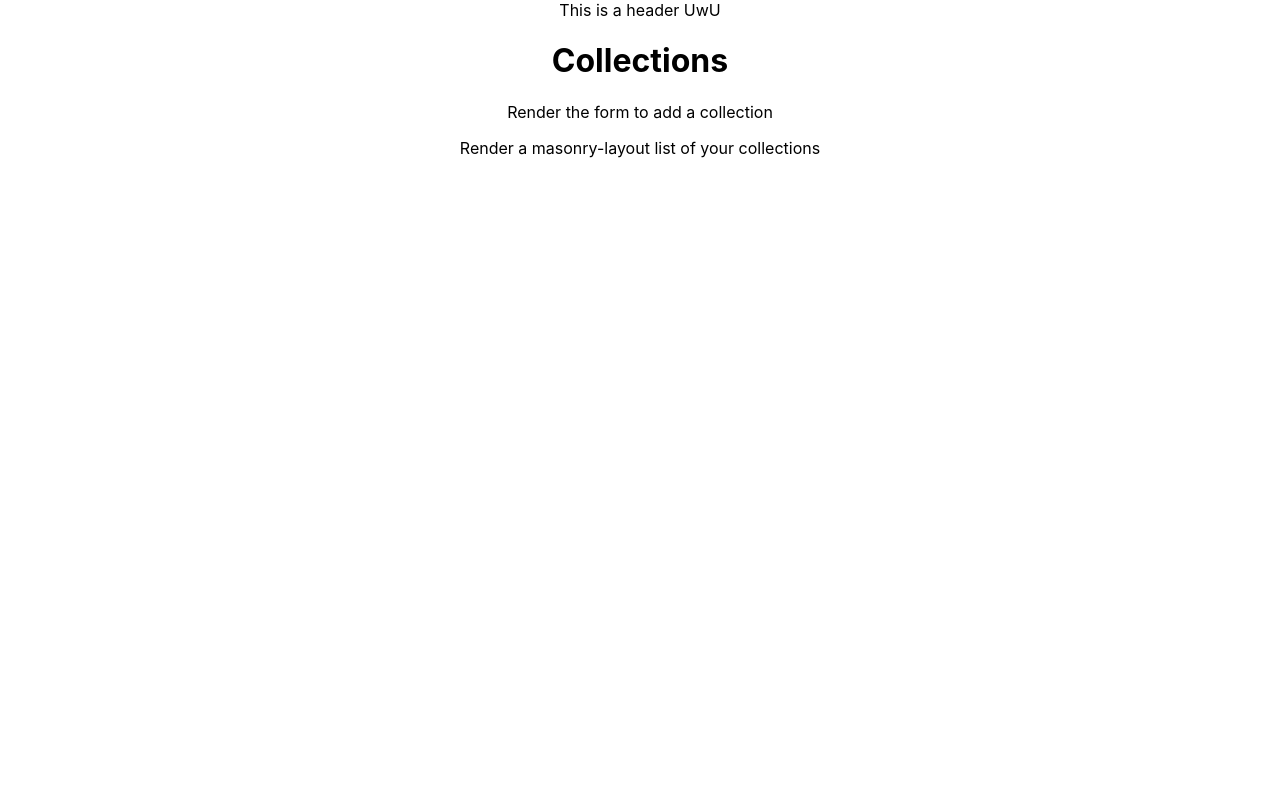
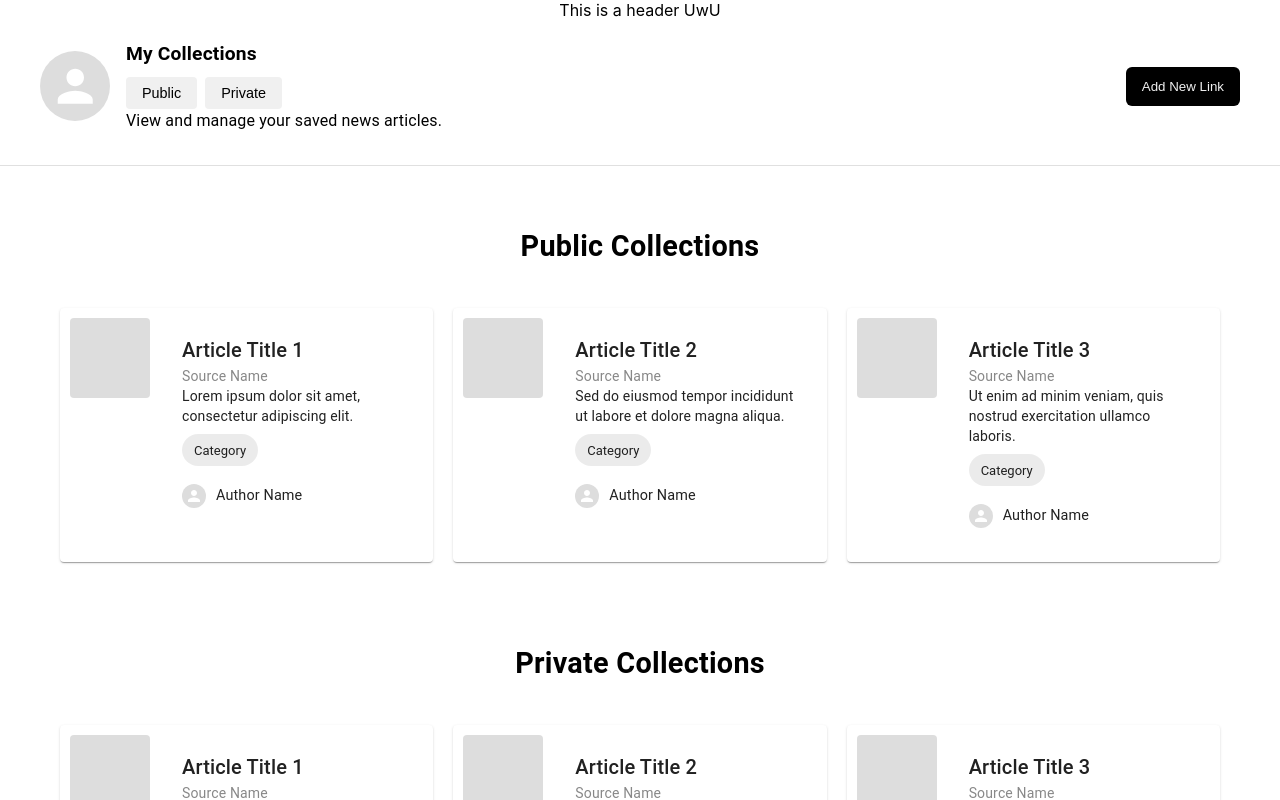
Before and after one commit to minerva-university/cs162-flash-news, a React (Create React App) app in the folder frontend/: page /collections in a window 1280 px wide. Shown: the top 800 px of the page. Built offline with nearby package versions, Linux system fonts and the light colour scheme.

Commit message:
feat: collections page structure (profile section + modal component)

```diff
--- a/frontend/src/pages/CollectionsPage.js
+++ b/frontend/src/pages/CollectionsPage.js
@@ -1,15 +1,69 @@
-import React from "react";
+// src/pages/CollectionsPage.js
+import React, { useState, useEffect } from "react";
+import Avatar from "@mui/material/Avatar";
+import Typography from "@mui/material/Typography";
+import Box from "@mui/material/Box";
+import Divider from "@mui/material/Divider";
+import CollectionDetailModal from "../modals/CollectionDetailModal";
+import "./CollectionsPage.css";
+
+const CollectionsPage = ({ isOwner }) => {
+  const [activeTab, setActiveTab] = useState("Public");
+  // const [publicCollections, setPublicCollections] = useState([]);
+  // const [privateCollections, setPrivateCollections] = useState([]);
+
+  // TODO: Fetching collections articles function
+  // Based on the active tab and the user's ownership, fetch the appropriate collections
+  // const fetchCollections = async (tab) => {
+  //  try {
+  //  // Placeholder for fetching logic
+      // await fetch(`${<backend_host>}/collections?type=${tab}`
+      // { method: "GET", headers: HEADERS_WITH_JWT(user) });
+  //    console.log(`Fetching ${tab} collections...`);
+
+  //    if (tab === "Public") {
+  //      setPublicCollections([]); // Replace with actual data
+  //    } else {
+  //      setPrivateCollections([]); // Replace with actual data
+  //    }
+  //  } catch (error) {
+  //    console.error("Error fetching collections:", error);
+  //  }
+  //};
 
 
-const CollectionsPage = () => {
+  // Draft of useEffect for handling backend fetching when the active tab changes
+  //useEffect(() => {
+  //  fetchCollections(activeTab);
+  //}, [activeTab]);
+
+  // TODO: Draft logic for expanding article as a preview
+  // TODO: Draft logic for being rendered to the article page (navigate to post? navigate to the source?)
 
   return (
-    <div>
-      <h1>Collections</h1>
-      <p>Render the form to add a collection</p>
-      <p>Render a masonry-layout list of your collections</p>
-      {/* https://mui.com/material-ui/react-masonry/ */}
-    </div>
+    <Box className="collections-page">
+      <Box className="profile-section">
+        <Avatar className="profile-avatar" sx={{ width: 70, height: 70, bgcolor: "#ddd" }}/>
+        <Box className="profile-content">
+            <Typography className="profile-title" sx={{ fontSize: "1.2em", fontWeight: "bold", marginLeft: 0, textAlign: "left"}}>My Collections</Typography>
+            <Box className="tab-buttons">
+                <button className={`button ${activeTab === "Public" ? "active" : ""}`} onClick={() => setActiveTab("Public")}>Public</button>
+                <button className={`button ${activeTab === "Private" ? "active" : ""}`} onClick={() => setActiveTab("Private")}>Private</button>
+            </Box>
+            <Typography className="profile-subtext">
+              View and manage your saved news articles.
+            </Typography>
+        </Box>
+        <button className="add-link-button">Add New Link</button>
+    </Box>
+      <Divider className="divider" />
+          {/* Always show the Public tab */}
+          <CollectionDetailModal type="Public" />
+
+          {/* TODO: add conditionally rendering of the Private tab only if the user is the owner {isOwner && (...)} */}
+          {/* activeTab === "Private" && isOnwer && <CollectionDetailModal type="Private" /> */}
+          <CollectionDetailModal type="Private" />
+    </Box>
   );
 };
 
```
